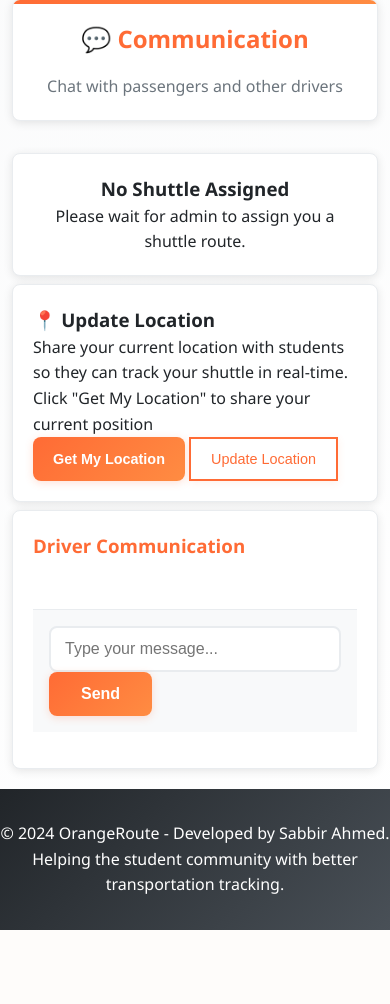
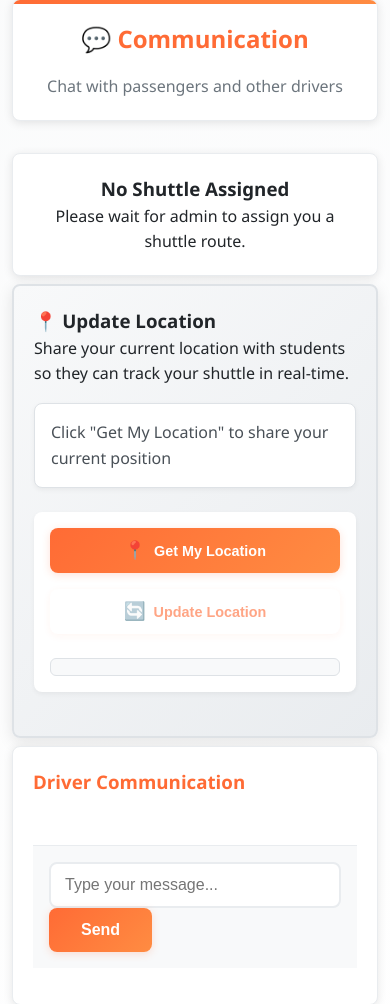
Before and after one commit to SabbirOG/Orange-Route, a PHP site: page /OrangeRoute/frontend/dashboards/driver_dashboard.php in a window 390 px wide. Shown: the part 734-1738 px from the top of the page. Before the commit the page ends 1664 px from the top, so only its background shows below. Run offline with PHP 8.4, Linux system fonts and the light colour scheme; a user stored in the database is signed in; data comes from the database, SQL or seed files in the repository; data that the repository does not hold is empty.

Commit message:
Fix location update functionality and improve CSS styling
- Fix shuttle ID detection logic with better fallback handling
- Improve error handling and user feedback for location updates
- Add comprehensive CSS styling for location update section
- Enhance map display with better popup information
- Add responsive design for mobile devices
- Improve button styling with icons and hover effects
- Add status message styling with proper color coding
- Fix map visibility with smooth animations

```diff
--- a/assets/css/style.css
+++ b/assets/css/style.css
@@ -2398,3 +2398,162 @@ video {
         height: 9px;
     }
 }
+
+/* ===========================================
+   LOCATION UPDATE STYLES
+   =========================================== */
+.location-card {
+    background: linear-gradient(135deg, #f8f9fa 0%, #e9ecef 100%);
+    border: 2px solid #dee2e6;
+    box-shadow: 0 4px 15px rgba(0, 0, 0, 0.1);
+}
+
+.location-status {
+    background: #fff;
+    border: 1px solid #dee2e6;
+    border-radius: 8px;
+    padding: 1rem;
+    margin: 1rem 0;
+    box-shadow: 0 2px 5px rgba(0, 0, 0, 0.05);
+}
+
+.location-status p {
+    margin: 0;
+    font-weight: 500;
+    color: #495057;
+}
+
+.location-controls {
+    display: flex;
+    flex-wrap: wrap;
+    gap: 1rem;
+    align-items: center;
+    margin: 1.5rem 0;
+    padding: 1rem;
+    background: #fff;
+    border-radius: 8px;
+    box-shadow: 0 2px 5px rgba(0, 0, 0, 0.05);
+}
+
+.location-btn {
+    display: flex;
+    align-items: center;
+    gap: 0.5rem;
+    padding: 0.75rem 1.5rem;
+    border-radius: 8px;
+    font-weight: 600;
+    transition: all 0.3s ease;
+    border: none;
+    cursor: pointer;
+    position: relative;
+    overflow: hidden;
+}
+
+.location-btn:hover:not(:disabled) {
+    transform: translateY(-2px);
+    box-shadow: 0 4px 15px rgba(0, 0, 0, 0.2);
+}
+
+.location-btn:disabled {
+    opacity: 0.6;
+    cursor: not-allowed;
+    transform: none;
+}
+
+.location-btn .btn-icon {
+    font-size: 1.1rem;
+    transition: transform 0.3s ease;
+}
+
+.location-btn:hover:not(:disabled) .btn-icon {
+    transform: scale(1.1);
+}
+
+.last-updated {
+    font-size: 0.9rem;
+    color: #6c757d;
+    font-style: italic;
+    margin-left: auto;
+    padding: 0.5rem 1rem;
+    background: #f8f9fa;
+    border-radius: 6px;
+    border: 1px solid #dee2e6;
+}
+
+.location-map {
+    height: 300px;
+    width: 100%;
+    border-radius: 12px;
+    box-shadow: 0 4px 15px rgba(0, 0, 0, 0.1);
+    border: 2px solid #dee2e6;
+    margin-top: 1rem;
+    display: none;
+    overflow: hidden;
+}
+
+.location-map.visible {
+    display: block;
+    animation: fadeIn 0.5s ease-in-out;
+}
+
+@keyframes fadeIn {
+    from {
+        opacity: 0;
+        transform: translateY(10px);
+    }
+    to {
+        opacity: 1;
+        transform: translateY(0);
+    }
+}
+
+/* Location status message styles */
+.location-status .success {
+    color: #28a745;
+    background: rgba(40, 167, 69, 0.1);
+    border: 1px solid #28a745;
+    padding: 0.75rem;
+    border-radius: 6px;
+    margin: 0.5rem 0;
+}
+
+.location-status .error {
+    color: #dc3545;
+    background: rgba(220, 53, 69, 0.1);
+    border: 1px solid #dc3545;
+    padding: 0.75rem;
+    border-radius: 6px;
+    margin: 0.5rem 0;
+}
+
+.location-status .info {
+    color: #0c5460;
+    background: rgba(12, 84, 96, 0.1);
+    border: 1px solid #0c5460;
+    padding: 0.75rem;
+    border-radius: 6px;
+    margin: 0.5rem 0;
+}
+
+/* Responsive design for location section */
+@media (max-width: 768px) {
+    .location-controls {
+        flex-direction: column;
+        align-items: stretch;
+    }
+
+    .location-btn {
+        justify-content: center;
+        width: 100%;
+    }
+
+    .last-updated {
+        margin-left: 0;
+        text-align: center;
+        margin-top: 0.5rem;
+    }
+
+    .location-map {
+        height: 250px;
+    }
+}
--- a/frontend/dashboards/driver_dashboard.php
+++ b/frontend/dashboards/driver_dashboard.php
@@ -115,7 +115,7 @@ $stmt->close();
             <?php endif; ?>
 
             <!-- Location Update Section -->
-            <div class="card">
+            <div class="card location-card">
                 <h3>📍 Update Location</h3>
                 <p>Share your current location with students so they can track your shuttle in real-time.</p>
 
@@ -124,12 +124,18 @@ $stmt->close();
                 </div>
 
                 <div class="location-controls">
-                    <button id="get-location-btn" class="btn-primary">Get My Location</button>
-                    <button id="update-location-btn" class="btn-secondary" disabled>Update Location</button>
-                    <span id="last-updated" class="last-updated"></span>
+                    <button id="get-location-btn" class="btn-primary location-btn">
+                        <span class="btn-icon">📍</span>
+                        Get My Location
+                    </button>
+                    <button id="update-location-btn" class="btn-secondary location-btn" disabled>
+                        <span class="btn-icon">🔄</span>
+                        Update Location
+                    </button>
+                    <div id="last-updated" class="last-updated"></div>
                 </div>
 
-                <div id="location-map" class="location-map" style="height: 300px; margin-top: 1rem; border-radius: 8px; display: none;"></div>
+                <div id="location-map" class="location-map"></div>
             </div>
 
             <div class="card">
@@ -186,7 +192,7 @@ $stmt->close();
                         longitude: position.coords.longitude
                     };
 
-                    locationStatus.innerHTML = '<p style="color: green;">✅ Location obtained successfully!</p>';
+                    locationStatus.innerHTML = '<p class="success">✅ Location obtained successfully!</p>';
                     updateLocationBtn.disabled = false;
                     getLocationBtn.disabled = false;
 
@@ -206,7 +212,7 @@ $stmt->close();
                             errorMessage += 'Location request timed out.';
                             break;
                     }
-                    locationStatus.innerHTML = '<p style="color: red;">' + errorMessage + '</p>';
+                    locationStatus.innerHTML = '<p class="error">' + errorMessage + '</p>';
                     getLocationBtn.disabled = false;
                 }
             );
@@ -224,8 +230,22 @@ $stmt->close();
             let shuttleId = null;
 
             for (let row of shuttleRows) {
-                const statusCell = row.querySelector('td:nth-child(3)');
-                if (statusCell && statusCell.textContent.includes('Active')) {
+                const statusCell = row.querySelector('td:nth-child(3)'); // Status column
+                if (statusCell && statusCell.textContent.trim().toLowerCase().includes('active')) {
+                    const form = row.querySelector('form');
+                    if (form) {
+                        const shuttleIdInput = form.querySelector('input[name="shuttle_id"]');
+                        if (shuttleIdInput) {
+                            shuttleId = shuttleIdInput.value;
+                            break;
+                        }
+                    }
+                }
+            }
+
+            // Fallback: if no active shuttle found, try to get any shuttle ID
+            if (!shuttleId) {
+                for (let row of shuttleRows) {
                     const form = row.querySelector('form');
                     if (form) {
                         const shuttleIdInput = form.querySelector('input[name="shuttle_id"]');
@@ -238,12 +258,13 @@ $stmt->close();
             }
 
             if (!shuttleId) {
-                alert('No active shuttle found. Please start a route first.');
+                locationStatus.innerHTML = '<p class="error">❌ No shuttle found. Please ensure you have an assigned shuttle.</p>';
                 return;
             }
 
             updateLocationBtn.disabled = true;
             updateLocationBtn.textContent = 'Updating...';
+            locationStatus.innerHTML = '<p class="info">🔄 Updating location...</p>';
 
             fetch('../../backend/update_location.php', {
                 method: 'POST',
@@ -256,19 +277,32 @@ $stmt->close();
                     longitude: currentLocation.longitude
                 })
             })
-            .then(response => response.json())
+            .then(response => {
+                if (!response.ok) {
+                    throw new Error(`HTTP error! status: ${response.status}`);
+                }
+                return response.json();
+            })
             .then(data => {
                 if (data.success) {
-                    locationStatus.innerHTML = '<p style="color: green;">✅ Location updated successfully!</p>';
+                    locationStatus.innerHTML = '<p class="success">✅ Location updated successfully!</p>';
                     lastUpdated.textContent = 'Last updated: ' + new Date().toLocaleTimeString();
                     updateLocationBtn.textContent = 'Update Location';
+
+                    // Show success animation
+                    updateLocationBtn.style.background = '#28a745';
+                    setTimeout(() => {
+                        updateLocationBtn.style.background = '';
+                    }, 2000);
                 } else {
-                    locationStatus.innerHTML = '<p style="color: red;">❌ Failed to update location: ' + data.message + '</p>';
+                    locationStatus.innerHTML = '<p class="error">❌ Failed to update location: ' + (data.message || 'Unknown error') + '</p>';
+                    updateLocationBtn.textContent = 'Update Location';
                 }
                 updateLocationBtn.disabled = false;
             })
             .catch(error => {
-                locationStatus.innerHTML = '<p style="color: red;">❌ Error updating location: ' + error.message + '</p>';
+                console.error('Location update error:', error);
+                locationStatus.innerHTML = '<p class="error">❌ Error updating location: ' + error.message + '</p>';
                 updateLocationBtn.disabled = false;
                 updateLocationBtn.textContent = 'Update Location';
             });
@@ -277,6 +311,7 @@ $stmt->close();
         // Show location on map
         function showLocationOnMap(location) {
             locationMap.style.display = 'block';
+            locationMap.classList.add('visible');
 
             if (!map) {
                 map = L.map('location-map').setView([location.latitude, location.longitude], 15);
@@ -293,7 +328,14 @@ $stmt->close();
 
             marker = L.marker([location.latitude, location.longitude])
                 .addTo(map)
-                .bindPopup('Your current location')
+                .bindPopup(`
+                    <div style="text-align: center;">
+                        <h4>📍 Your Location</h4>
+                        <p><strong>Lat:</strong> ${location.latitude.toFixed(6)}</p>
+                        <p><strong>Lng:</strong> ${location.longitude.toFixed(6)}</p>
+                        <p><strong>Time:</strong> ${new Date().toLocaleTimeString()}</p>
+                    </div>
+                `)
                 .openPopup();
         }
     });
```
Also changed, not shown: test_location.html (added, +188 -0 lines), uploads/profile_pictures/profile_68d14bda9d7955.80550873.jpg (deleted), uploads/profile_pictures/profile_68d1acb33611c5.10361288.jpg (deleted), uploads/profile_pictures/profile_68d1acd8ac0d28.58724661.jpg (deleted), 1 other file.
